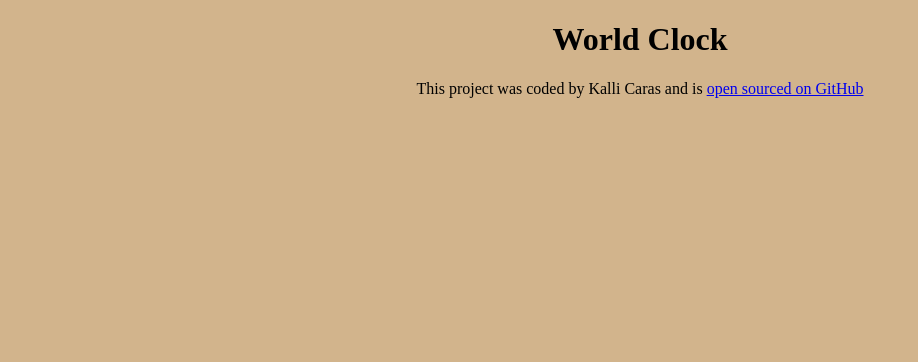
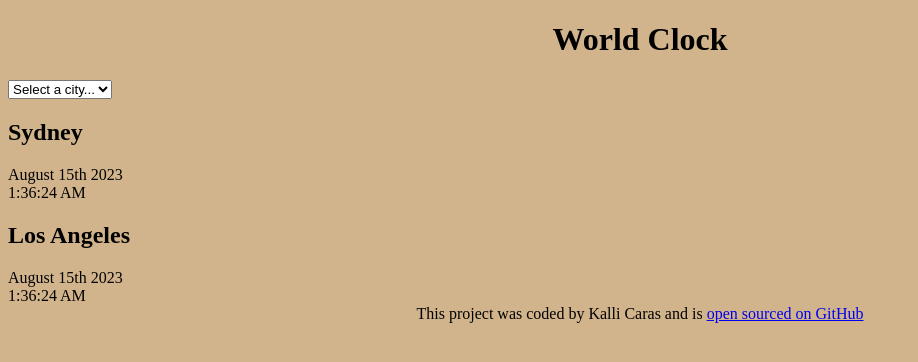
Before and after one commit to kzembill/world-clock, a plain HTML site: page index.html in a window 1280 px wide. Shown: the whole page, without its empty margins (0-918 px from the left). Drawn offline with Linux system fonts and the light colour scheme.

Commit message:
added container and divs to my HTML

```diff
--- a/index.html
+++ b/index.html
@@ -8,7 +8,26 @@
     <title>World Clock - Kalli Caras</title>
 </head>
 <body>
+    <div class="conatiner">
     <h1>World Clock</h1>
+    <select>
+        <option value="">Select a city...</option>
+        <option value="">Sydney</option>
+        <option value="">Los Angeles</option>
+        <option value="">London</option>
+    </select>
+
+    <div class="city">
+        <h2>Sydney</h2>
+        <div class="date">August 15th 2023</div>
+        <div class="time">1:36:24 AM</div>
+    </div>
+    <div class="city">
+        <h2>Los Angeles</h2>
+        <div class="date">August 15th 2023</div>
+        <div class="time">1:36:24 AM</div>
+    </div>
+</div>
     <footer>
         This project was coded by Kalli Caras and is
         <a href="https://github.com/kzembill/world-clock" target="_blank">open sourced on GitHub</a>
```
